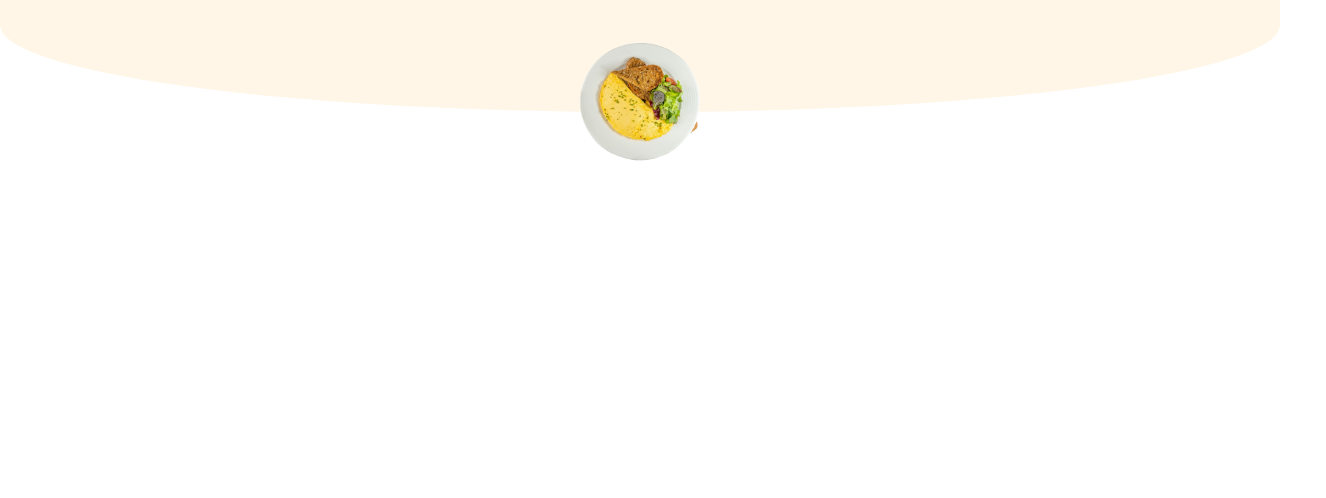
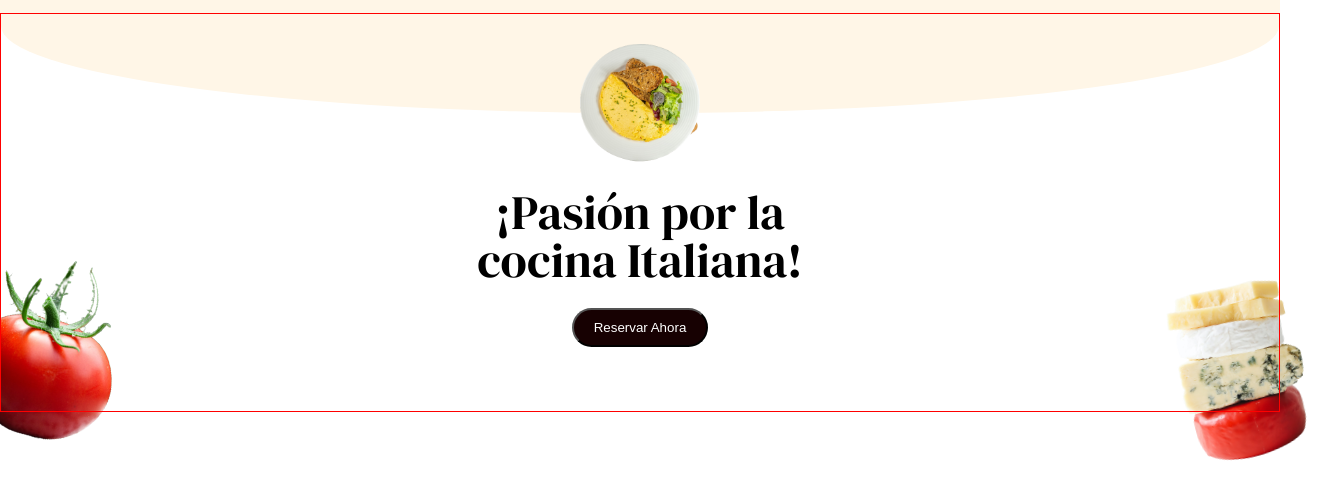
Before and after one commit to bautistamarcelo/APrograma4, a plain HTML site: page html/PrimeraPracticaWeb/index.html in a window 1280 px wide. Shown: the part 46-544 px from the top of the page, 1326 px wide, since content can reach past the window. Drawn offline with Linux system fonts and the light colour scheme; files whose address does not match are found by name.

Commit message:
AP4 capitulo 5.13 Hero elementos flotantes

```diff
--- a/html/PrimeraPracticaWeb/index.html
+++ b/html/PrimeraPracticaWeb/index.html
@@ -4,6 +4,13 @@
     <meta charset="UTF-8">
     <meta name="viewport" content="width=device-width, initial-scale=1.0">
     <link rel="stylesheet" href="styles/style.css">
+
+    <link rel="preconnect" href="https://fonts.googleapis.com">
+    <link rel="preconnect" href="https://fonts.gstatic.com" crossorigin>
+    <link href="https://fonts.googleapis.com/css2?family=Montserrat&display=swap" rel="stylesheet">
+
+    <link href="https://fonts.googleapis.com/css2?family=DM+Serif+Display:ital@0;1&display=swap" rel="stylesheet">
+
     <title>Document</title>
 </head>
 <body>
@@ -20,10 +27,16 @@
 
     <main>
         <section class="hero">
+            <img src="assets/hero_left.png" class="left-floating" alt="imagen de tomate">
+            <img src="assets/hero_right.png" class="right-floating" alt="imagen ingredientes">
             <div class="plate-wrapper">
                 <img class="plate-img" src="assets/plate.png" alt="Plato principal">
                 <div class="plate-circle"></div>
             </div>
+            <div class="hero-content">
+                <h2 class="hero-title text-serif">¡Pasión por la cocina Italiana!</h2>
+                <button class="hero-button">Reservar Ahora</button>
+             </div>
         </section>
     </main>
 
--- a/html/PrimeraPracticaWeb/styles/hero.css
+++ b/html/PrimeraPracticaWeb/styles/hero.css
@@ -1,3 +1,9 @@
+
+.hero{
+    position: relative;
+    border: 1px solid red;
+    padding-bottom: 4rem;
+}
 .plate-wrapper{
     position: relative;
     display: flex;
@@ -22,3 +28,46 @@
     transform: translate(0,-43%);
 
 }
+
+.hero-content{
+    display: flex;
+    flex-direction: column;
+    justify-content: center;
+    align-items: center;
+    gap: 1.5rem;
+    width: 100%;
+
+}
+
+.hero-title {
+    font-size: 3rem;
+    text-align: center;
+    max-width: 400px;
+}
+
+.hero-button{
+    background-color: var(--dark-color);
+    color: white;
+    padding: 0.75em 1.5em;
+    border-radius: 20px;
+    width: fit-content;
+
+}
+
+.left-floating{
+    width: 150px;
+    position: absolute;
+    bottom: 0;
+    left: 0;
+    z-index: -1;
+    transform: rotate(20deg) translate(-10%, 20%) ;
+
+}
+.right-floating{
+    width: 130px;
+    position: absolute;
+    bottom: 0;
+    right: 0;
+    z-index: -1;
+    transform: rotate(-15deg) translate(10%, 30%);
+}
--- a/html/PrimeraPracticaWeb/styles/variables.css
+++ b/html/PrimeraPracticaWeb/styles/variables.css
@@ -1,3 +1,11 @@
 :root{
     --primary-color: #fff6e7;
+    --dark-color: #170102;
 }
+
+body{
+    font-family: 'Montserrat',sans-serif;
+}
+.text-serif{
+    font-family: 'DM Serif Display', serif;
+}
```
Also changed, not shown: html/PrimeraPracticaWeb/styles/style.css (line endings or trailing spaces), 1 other file.
